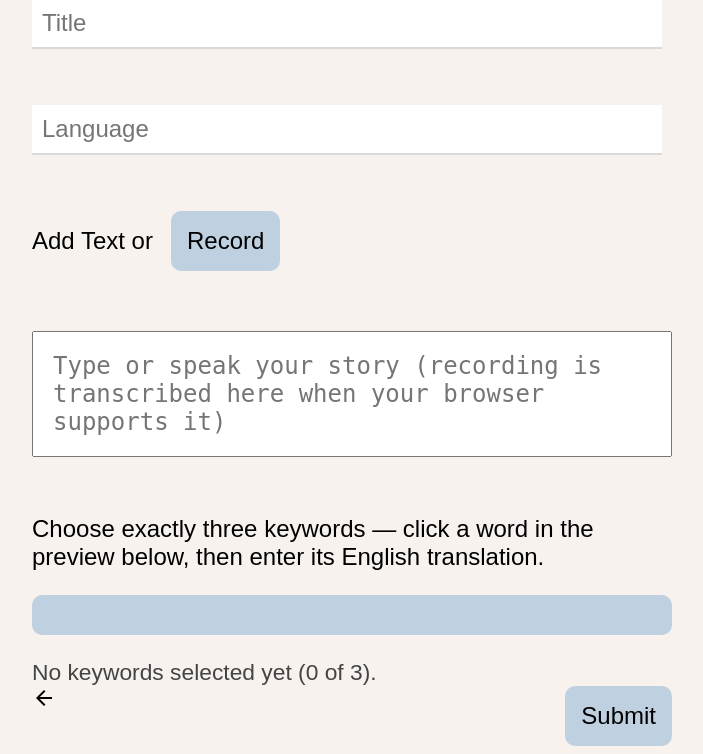
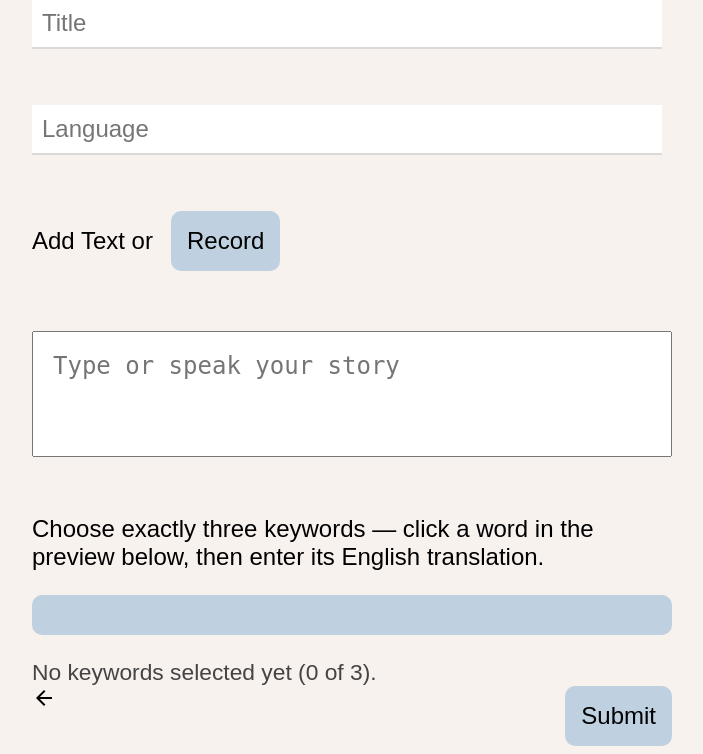
Before and after one commit to imaquair/82304, a Django app: page /create/ in a window 1280 px wide. Shown: the part 158-912 px from the top of the page, without its empty margins (288-991 px from the left). Run offline with Django 5.2, Linux system fonts and the light colour scheme.

Commit message:
Remove unnecessary text

```diff
--- a/Software/chaineHistoire/templates/create_story.html
+++ b/Software/chaineHistoire/templates/create_story.html
@@ -37,7 +37,7 @@
             </div>
             <audio id="playback" class="create-playback" controls playsinline hidden></audio>
             <br><br>
-            <textarea name="english_text" id="english_text" placeholder="Type or speak your story (recording is transcribed here when your browser supports it)" rows="3" maxlength="5000">{{ english_text|default:'' }}</textarea><br><br>
+            <textarea name="english_text" id="english_text" placeholder="Type or speak your story" rows="3" maxlength="5000">{{ english_text|default:'' }}</textarea><br><br>
 
             <p>Choose exactly three keywords — click a word in the preview below, then enter its English translation.</p>
             <p id="draft-story-preview" class="previous_story_text draft-story-live" aria-live="off"></p>
```
